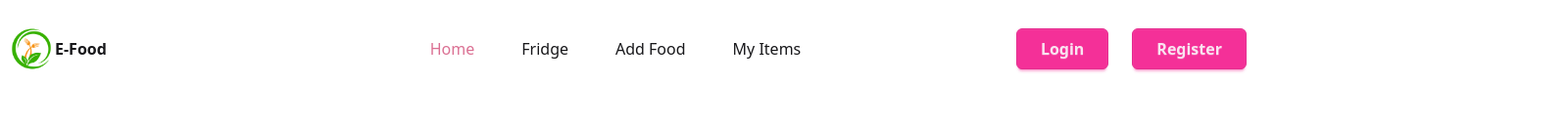
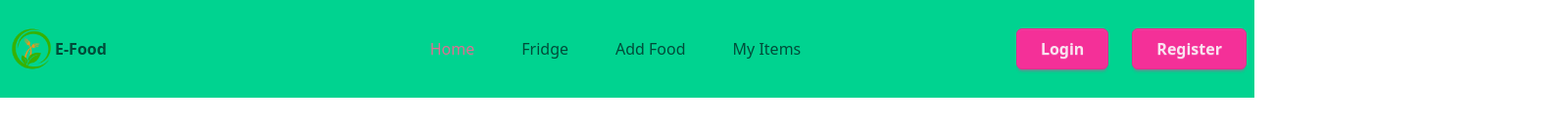
Before and after one commit to redoy49/food-expiry-tracker, a React (Vite) app: page / in a window 1280 px wide. Shown: the top 130 px of the page at 98% size, 1600 px wide, since content can reach past the window. Built offline with nearby package versions, Linux system fonts and the light colour scheme; no server answers.

Commit message:
Make navbar and footer full width

```diff
--- a/src/layouts/MainLayout.jsx
+++ b/src/layouts/MainLayout.jsx
@@ -1,20 +1,52 @@
+// import React from "react";
+// import Footer from "../components/Footer";
+// import { Outlet } from "react-router";
+// import Home from "../pages/Home/Home";
+// import Header from "../components/Header";
+// import Navbar from "../components/Navbar";
+
+// const MainLayout = () => {
+//   return (
+//     <div className="max-w-[1280px] mx-auto min-h-screen">
+//       <Navbar />
+
+//       <main className="flex-grow py-8">
+//         <Outlet />
+//       </main>
+
+//       <Footer />
+//     </div>
+//   );
+// };
+
+// export default MainLayout;
+
 import React from "react";
 import Footer from "../components/Footer";
 import { Outlet } from "react-router";
-import Home from "../pages/Home/Home";
-import Header from "../components/Header";
 import Navbar from "../components/Navbar";
 
 const MainLayout = () => {
   return (
-    <div className="max-w-[1280px] mx-auto min-h-screen">
-      <Navbar />
+    <div className="min-h-screen flex flex-col">
+      {/* Full-width Navbar background */}
+      <div className="bg-success text-success-content w-full">
+        <div className="max-w-[1600px] mx-auto">
+          <Navbar />
+        </div>
+      </div>
 
-      <main className="flex-grow py-8">
+      {/* Page Content */}
+      <main className="flex-grow py-8 max-w-[1600px] mx-auto">
         <Outlet />
       </main>
 
-      <Footer />
+      {/* Full-width Footer background */}
+      <div className="bg-success text-success-content w-full">
+        <div className="max-w-[1600px] mx-auto">
+          <Footer />
+        </div>
+      </div>
     </div>
   );
 };
```
